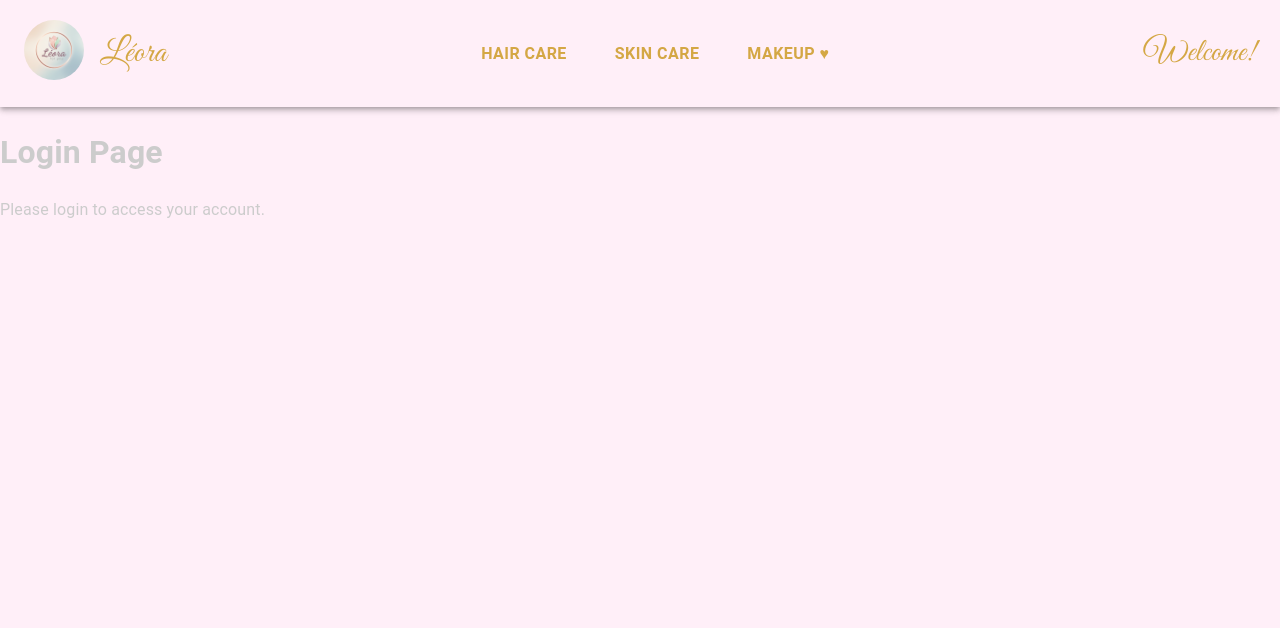
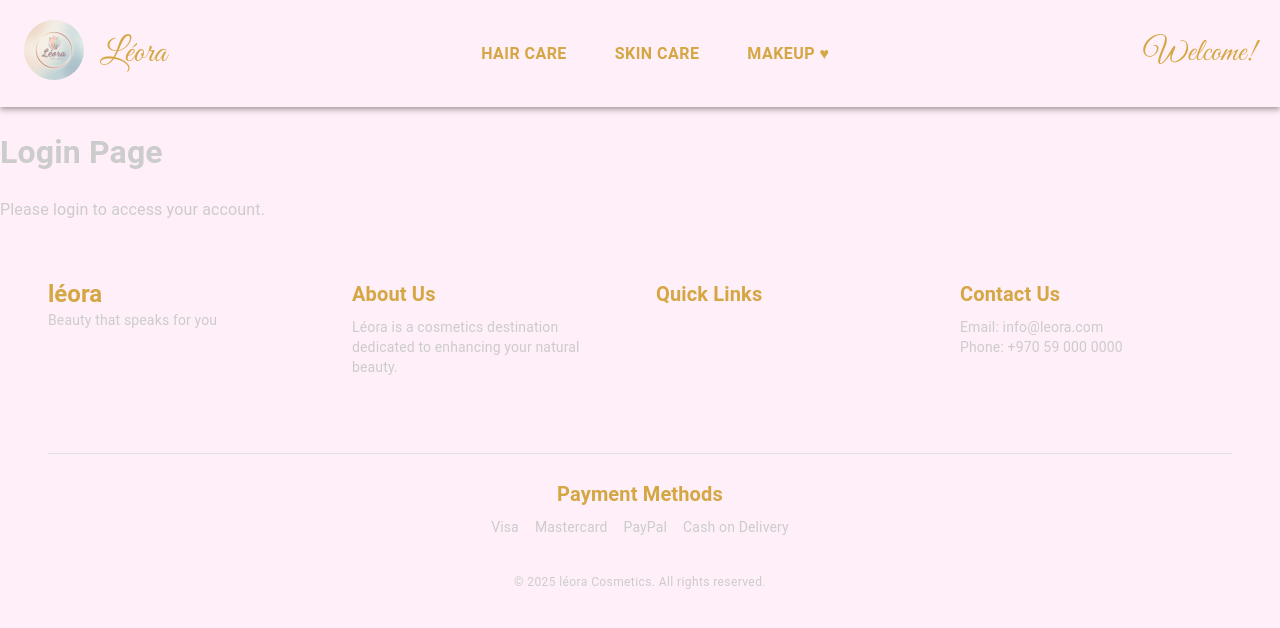
Before and after one commit to Janashahrore/GlowHub, a React (Vite) app: page /login in a window 1280 px wide. Shown: the top 628 px of the page. Built offline with nearby package versions, Linux system fonts and the light colour scheme.

Commit message:
update files and add footer file

```diff
--- a/src/App.tsx
+++ b/src/App.tsx
@@ -7,6 +7,14 @@ import Cart from './pages/Cart';
 import Checkout from './pages/Checkout';
 import Login from './pages/Login';
 import Navbar from './components/Navbar/Navbar'; // استدعاء الـ Navbar
+import Footer from "./components/Footer/Footer";
+import { ThemeProvider } from "@mui/material/styles";
+import theme from "./theme/Theme";
+
+<ThemeProvider theme={theme}>
+  <App />
+</ThemeProvider>
+
 
 function App() {
   return (
@@ -23,6 +31,8 @@ function App() {
         <Route path="/checkout" element={<Checkout />} />
         <Route path="/login" element={<Login />} />
       </Routes>
+
+      <Footer />
     </>
   );
 }
--- a/src/components/Footer/Footer.tsx
+++ b/src/components/Footer/Footer.tsx
@@ -0,0 +1,125 @@
+import React from "react";
+import { Box, Typography, Link, Grid } from "@mui/material";
+
+const Footer: React.FC = () => {
+  return (
+    <Box
+      component="footer"
+      sx={{
+        bgcolor: "primary.main",
+        color: "text.primary",
+        py: 5,
+        px: { xs: 2, md: 6 },
+      }}
+    >
+      {/* ===== Top Section (4 Columns) ===== */}
+      <Grid container spacing={4}>
+        {/* Logo + Slogan */}
+        <Grid item xs={12} md={3} textAlign={{ xs: "center", md: "left" }}>
+          <Typography variant="h5" fontWeight="bold" color="secondary.main">
+            léora
+          </Typography>
+          <Typography variant="body2">
+            Beauty that speaks for you
+          </Typography>
+        </Grid>
+
+        {/* About Us */}
+        <Grid item xs={12} md={3} textAlign={{ xs: "center", md: "left" }}>
+          <Typography
+            variant="h6"
+            fontWeight="bold"
+            color="secondary.main"
+            gutterBottom
+          >
+            About Us
+          </Typography>
+          <Typography variant="body2">
+            Léora is a cosmetics destination dedicated to enhancing your natural
+            beauty.
+          </Typography>
+        </Grid>
+
+        {/* Quick Links */}
+        <Grid item xs={12} md={3} textAlign={{ xs: "center", md: "left" }}>
+          <Typography
+            variant="h6"
+            fontWeight="bold"
+            color="secondary.main"
+            gutterBottom
+          >
+            Quick Links
+          </Typography>
+          <Link underline="hover" href="#" display="block">
+            Home
+          </Link>
+          <Link underline="hover" href="#" display="block">
+            Shop
+          </Link>
+          <Link underline="hover" href="#" display="block">
+            About
+          </Link>
+          <Link underline="hover" href="#" display="block">
+            Contact
+          </Link>
+        </Grid>
+
+        {/* Contact */}
+        <Grid item xs={12} md={3} textAlign={{ xs: "center", md: "left" }}>
+          <Typography
+            variant="h6"
+            fontWeight="bold"
+            color="secondary.main"
+            gutterBottom
+          >
+            Contact Us
+          </Typography>
+          <Typography variant="body2">Email: info@leora.com</Typography>
+          <Typography variant="body2">Phone: +970 59 000 0000</Typography>
+        </Grid>
+      </Grid>
+
+      {/* ===== Payment Methods (Full Width) ===== */}
+      <Box
+        mt={5}
+        pt={3}
+        borderTop={1}
+        borderColor="grey.300"
+        textAlign="center"
+      >
+        <Typography
+          variant="h6"
+          fontWeight="bold"
+          color="secondary.main"
+          gutterBottom
+        >
+          Payment Methods
+        </Typography>
+
+        <Grid container spacing={2} justifyContent="center">
+          <Grid item>
+            <Typography variant="body2">Visa</Typography>
+          </Grid>
+          <Grid item>
+            <Typography variant="body2">Mastercard</Typography>
+          </Grid>
+          <Grid item>
+            <Typography variant="body2">PayPal</Typography>
+          </Grid>
+          <Grid item>
+            <Typography variant="body2">Cash on Delivery</Typography>
+          </Grid>
+        </Grid>
+      </Box>
+
+      {/* ===== Copyright ===== */}
+      <Box mt={4} textAlign="center">
+        <Typography variant="caption">
+          © 2025 léora Cosmetics. All rights reserved.
+        </Typography>
+      </Box>
+    </Box>
+  );
+};
+
+export default Footer;
--- a/src/main.tsx
+++ b/src/main.tsx
@@ -1,10 +1,41 @@
+import { StrictMode } from "react";
+import { createRoot } from "react-dom/client";
+import App from "./App";
+import { BrowserRouter } from "react-router-dom";
+import { ThemeProvider } from "@mui/material/styles";
+import CssBaseline from "@mui/material/CssBaseline";
+import theme from "./theme/Theme";
+
+const root = createRoot(document.getElementById("root")!);
+
+root.render(
+  <StrictMode>
+    <ThemeProvider theme={theme}>
+      <CssBaseline />
+      <BrowserRouter>
+        <App />
+      </BrowserRouter>
+    </ThemeProvider>
+  </StrictMode>
+);
+
+/*
 import React from 'react';
 import ReactDOM from 'react-dom/client';
 import App from './App';
 import { BrowserRouter } from 'react-router-dom';
 import { ThemeProvider } from '@mui/material/styles';
 import CssBaseline from '@mui/material/CssBaseline';
-import theme from './theme/Theme';
+import theme from "./theme/Theme";
+
+createRoot(document.getElementById("root")!).render(
+  <StrictMode>
+    <ThemeProvider theme={theme}>
+      <CssBaseline />
+      <App />
+    </ThemeProvider>
+  </StrictMode>
+);
 
 ReactDOM.createRoot(document.getElementById('root')!).render(
   <React.StrictMode>
@@ -16,3 +47,4 @@ ReactDOM.createRoot(document.getElementById('root')!).render(
     </ThemeProvider>
   </React.StrictMode>
 );
+*/
```
Also changed, not shown: package.json (+5 -4 lines), 1 other file (tests, documents, lock files or other folders).
